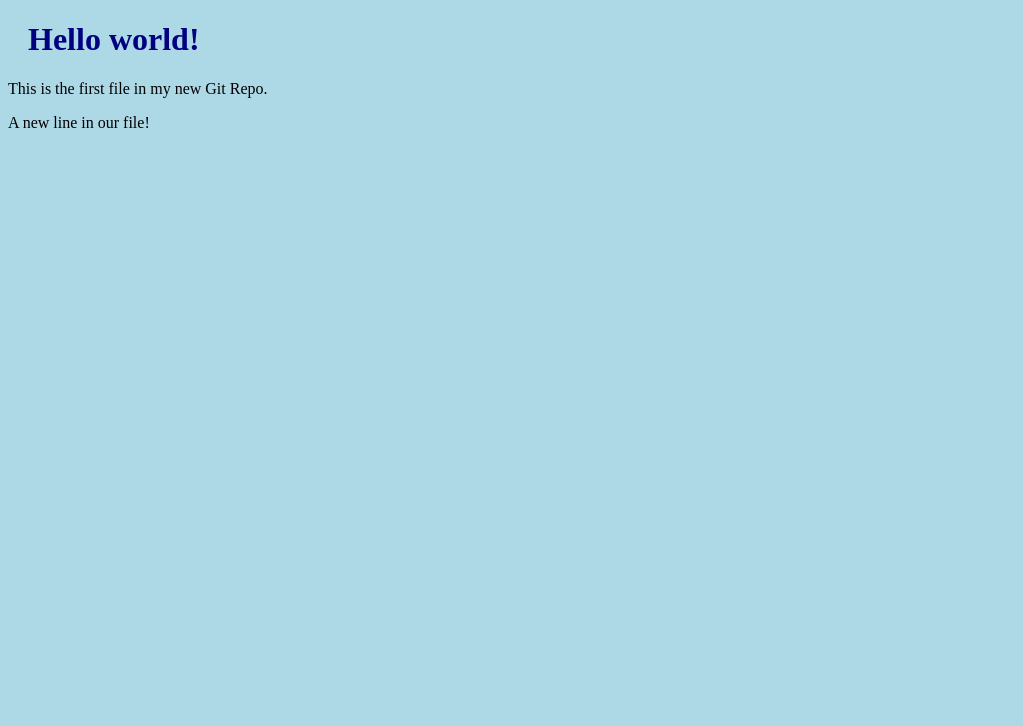
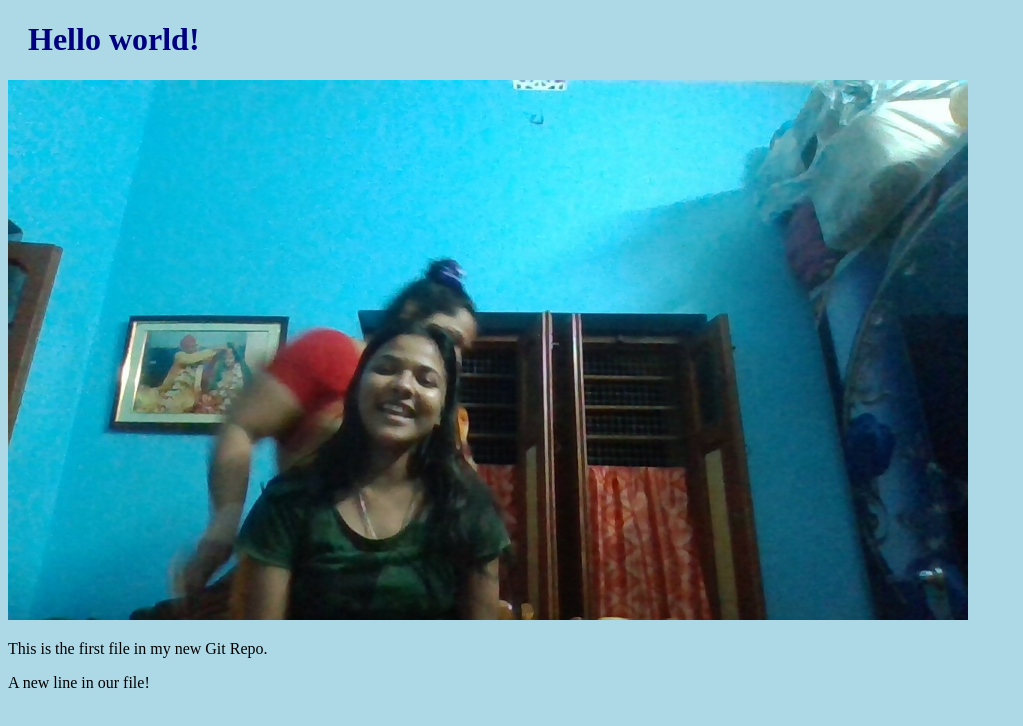
Before and after one commit to bhaskar-iencodetech/helloworld, a plain HTML site: page index.html in a window 1280 px wide. Shown: the whole page, without its empty margins (0-1023 px from the left). Drawn offline with Linux system fonts and the light colour scheme.

Commit message:
Added image to index.html

```diff
--- a/index.html
+++ b/index.html
@@ -6,9 +6,11 @@
 </head>
 <body>
 
-    <h1>Hello world!</h1>
-    <p>This is the first file in my new Git Repo.</p>
-    <p>A new line in our file!</p>
+<h1>Hello world!</h1>
+<div><img src="123.jpg" alt="Hello World from Space"
+style="width:100%;max-width:960px"></div>
+<p>This is the first file in my new Git Repo.</p>
+<p>A new line in our file!</p>
 
 </body>
 </html>
```
Also changed, not shown: 123.jpg (added), 1 other file.
